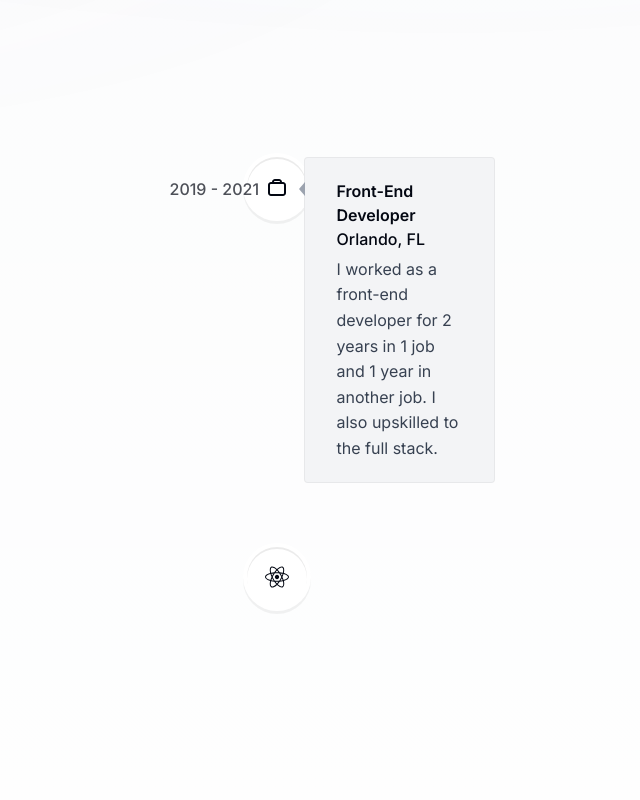
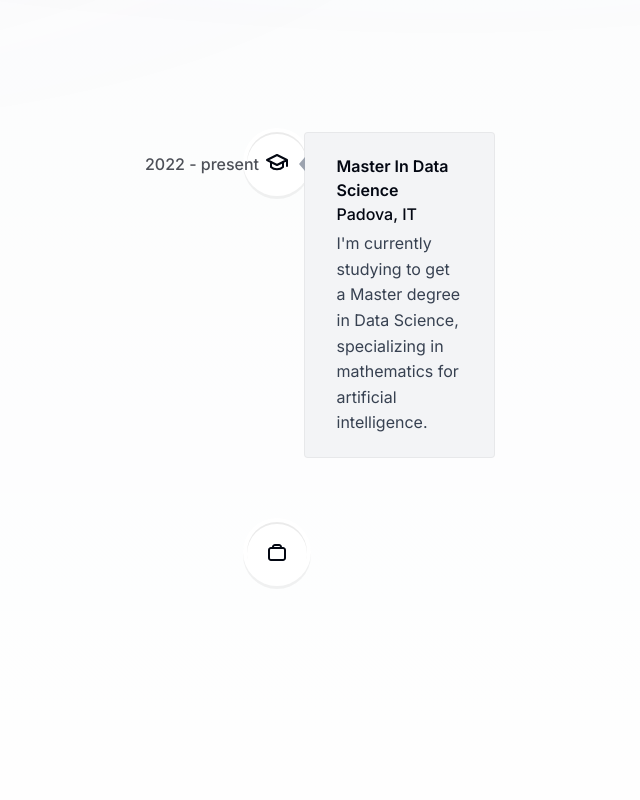
Before and after one commit to fbottarelli/personal-portfolio, a Next.js app: page / in a window 1280 px wide. Shown: the part 1160-1960 px from the top of the page, without its empty margins (409-1049 px from the left). Built offline with nearby package versions, Linux system fonts and the light colour scheme.

Commit message:
experience corrected

```diff
--- a/src/components/experience.tsx
+++ b/src/components/experience.tsx
@@ -1,4 +1,4 @@
-"use client";
+"use client"; // Custom directive or import (exact purpose is unclear without further context).
 
 import React from "react";
 import SectionHeading from "./section-heading";
@@ -6,44 +6,44 @@ import {
     VerticalTimeline,
     VerticalTimelineElement,
 } from "react-vertical-timeline-component";
-import "react-vertical-timeline-component/style.min.css";
-import { experiencesData } from "@/lib/data";
-import { useSectionInView } from "@/lib/hooks";
-import { useTheme } from "@/context/theme-context";
+import "react-vertical-timeline-component/style.min.css"; // Importing styles for the vertical timeline component.
+import { experiencesData } from "@/lib/data"; // Importing data for the experiences to be displayed.
+import { useSectionInView } from "@/lib/hooks"; // Custom hook to check if the "Experience" section is in view.
+import { useTheme } from "@/context/theme-context"; // Custom hook to get the current theme (e.g., "light" or "dark").
 
 export default function Experience() {
-  const { ref } = useSectionInView("Experience");
-  const { theme } = useTheme();
+    const { ref } = useSectionInView("Experience"); // Using the custom hook to get a reference for the "Experience" section.
+    const { theme } = useTheme(); // Using the custom hook to get the current theme.
 
     return (
         <section id="experience" ref={ref} className="scroll-mt-28 mb-28 sm:mb-40">
+            {/* Displaying the heading for the section. */}
             <SectionHeading>My experience</SectionHeading>
+
+            {/* Creating the vertical timeline. */}
             <VerticalTimeline lineColor="">
                 {experiencesData.map((item, index) => (
                     <React.Fragment key={index}>
+                        {/* Individual timeline element for each experience. */}
                         <VerticalTimelineElement
                             contentStyle={{
-                background:
-                  theme === "light" ? "#f3f4f6" : "rgba(255, 255, 255, 0.05)",
+                                background: theme === "light" ? "#f3f4f6" : "rgba(255, 255, 255, 0.05)",
                                 boxShadow: "none",
                                 border: "1px solid rgba(0, 0, 0, 0.05)",
                                 textAlign: "left",
                                 padding: "1.3rem 2rem",
                             }}
                             contentArrowStyle={{
-                borderRight:
-                  theme === "light"
-                    ? "0.4rem solid #9ca3af"
-                    : "0.4rem solid rgba(255, 255, 255, 0.5)",
+                                borderRight: theme === "light" ? "0.4rem solid #9ca3af" : "0.4rem solid rgba(255, 255, 255, 0.5)",
                             }}
                             date={item.date}
                             icon={item.icon}
                             iconStyle={{
-                background:
-                  theme === "light" ? "white" : "rgba(255, 255, 255, 0.15)",
+                                background: theme === "light" ? "white" : "rgba(255, 255, 255, 0.15)",
                                 fontSize: "1.5rem",
                             }}
                         >
+                            {/* Displaying the title, location, and description for the experience. */}
                             <h3 className="font-semibold capitalize">{item.title}</h3>
                             <p className="font-normal !mt-0">{item.location}</p>
                             <p className="!mt-1 !font-normal text-gray-700 dark:text-white/75">
--- a/src/lib/data.ts
+++ b/src/lib/data.ts
@@ -1,10 +1,10 @@
 import React from "react";
 import { CgWorkAlt } from "react-icons/cg";
-import { FaReact } from "react-icons/fa";
+/*import { FaReact } from "react-icons/fa";*/
 import { LuGraduationCap } from "react-icons/lu";
-import corpcommentImg from "@/public/corpcomment.png";
+/*import corpcommentImg from "@/public/corpcomment.png";
 import rmtdevImg from "@/public/rmtdev.png";
-import wordanalyticsImg from "@/public/wordanalytics.png";
+import wordanalyticsImg from "@/public/wordanalytics.png";*/
 
 export const links = [
     {
@@ -35,32 +35,32 @@ export const links = [
 
 export const experiencesData = [
     {
-        title: "Graduated bootcamp",
-        location: "Miami, FL",
+        title: "Graduated Bachelor",
+        location: "Padua, IT",
         description:
-            "I graduated after 6 months of studying. I immediately found a job as a front-end developer.",
+            "I graduated in Statistics for Technologies and Sciences at the University of Padua",
         icon: React.createElement(LuGraduationCap),
-        date: "2019",
+        date: "2019-2021",
     },
     {
-        title: "Front-End Developer",
-        location: "Orlando, FL",
+        title: "Master in Data Science",
+        location: "Padova, IT",
         description:
-            "I worked as a front-end developer for 2 years in 1 job and 1 year in another job. I also upskilled to the full stack.",
-        icon: React.createElement(CgWorkAlt),
-        date: "2019 - 2021",
+            "I'm currently studying to get a Master degree in Data Science, specializing in mathematics for artificial intelligence.",
+        icon: React.createElement(LuGraduationCap),
+        date: "2022 - present ",
     },
     {
-        title: "Full-Stack Developer",
-        location: "Houston, TX",
+        title: "DataOps and Database Administrator",
+        location: "Padova, IT",
         description:
-            "I'm now a full-stack developer working as a freelancer. My stack includes React, Next.js, TypeScript, Tailwind, Prisma and MongoDB. I'm open to full-time opportunities.",
-        icon: React.createElement(FaReact),
-        date: "2021 - present",
+            "I work at Miriade Srl, a leading IT consulting firm, serving as a DataOps specialist and Database Administrator.",
+        icon: React.createElement(CgWorkAlt),
+        date: "2023 - present",
     },
 ] as const;
 
-export const projectsData = [
+/*export const projectsData = [
     {
         title: "CorpComment",
         description:
@@ -82,7 +82,7 @@ export const projectsData = [
         tags: ["React", "Next.js", "SQL", "Tailwind", "Framer"],
         imageUrl: wordanalyticsImg,
     },
-] as const;
+] as const*/;
 
 export const skillsData = [
     "Git",
```
Lines whose indentation alone changed are shown as unchanged.
